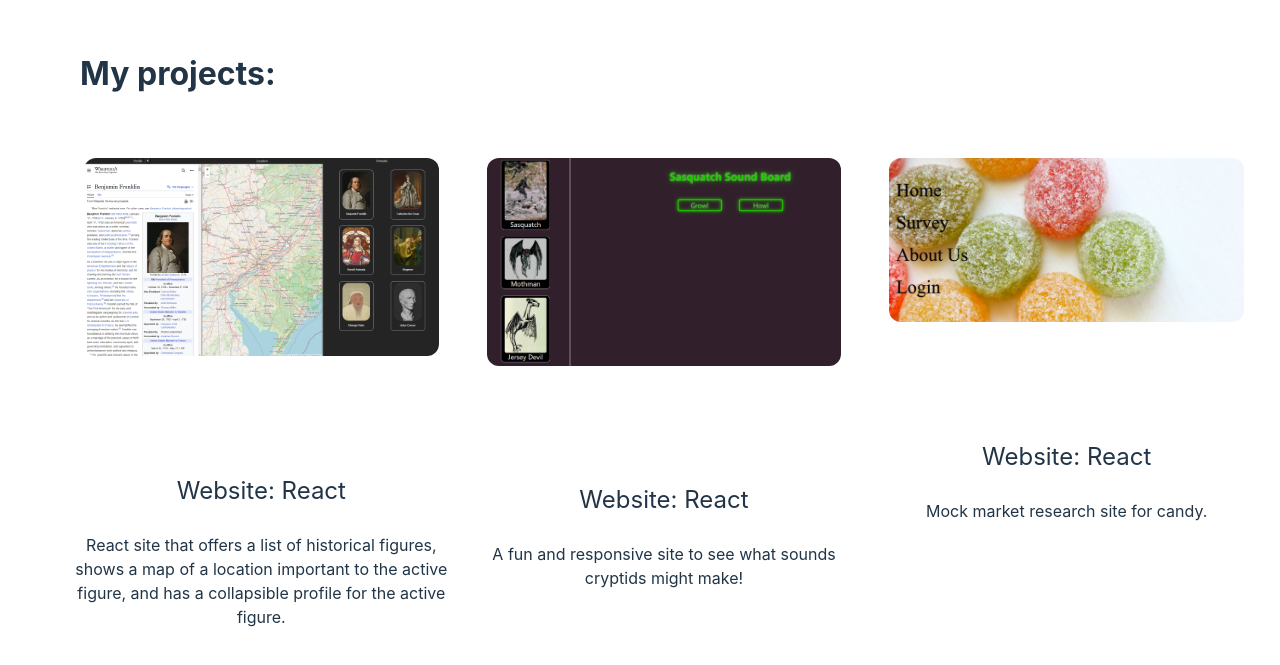
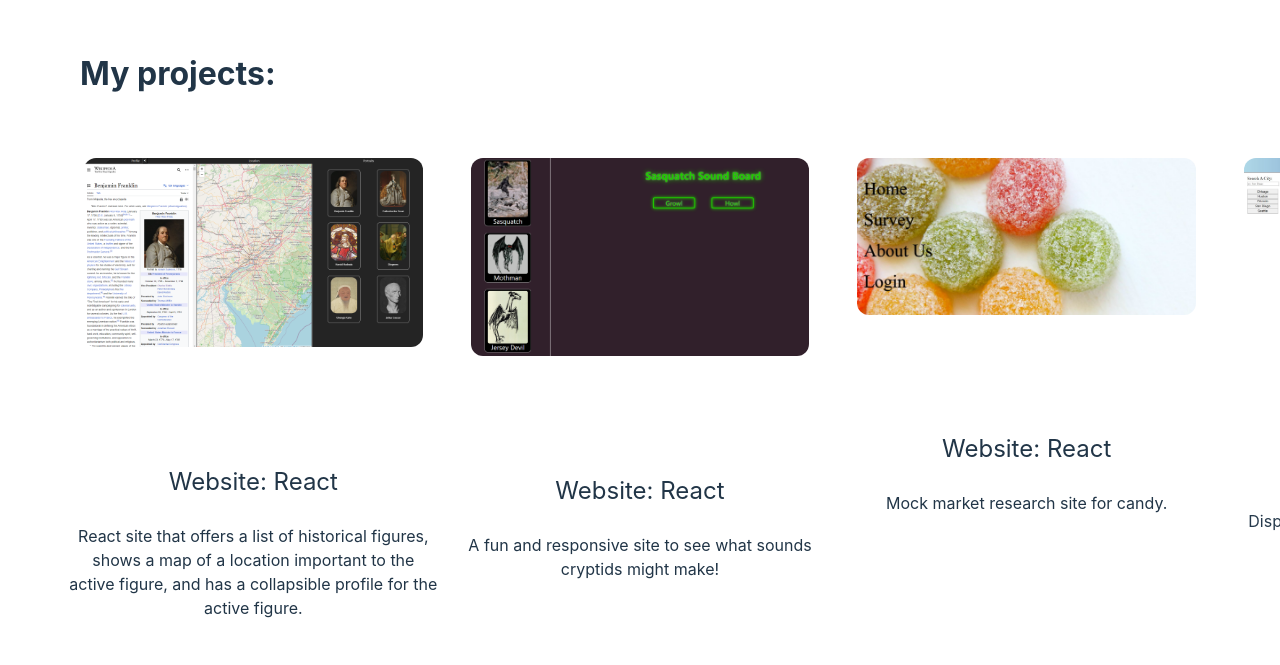
Before and after one commit to Bryandalton/upWorkPortfolio, a React (Vite) app: page / in a window 1280 px wide. Shown: the part 107-772 px from the top of the page. Built offline with nearby package versions, Linux system fonts and the light colour scheme.

Commit message:
spacing changes

```diff
--- a/src/components/carousel.jsx
+++ b/src/components/carousel.jsx
@@ -71,6 +71,7 @@ const Slider = styled.div`
   margin: 0 var(--img-gap);
   transform: translateX(calc(var(--slider-index) * -100%));
   transition: transform 250ms ease-in-out;
+  /* border: 2px solid red; */
 `;
 
 const projects = [
--- a/src/components/project.jsx
+++ b/src/components/project.jsx
@@ -3,8 +3,9 @@ import styled from "styled-components";
 
 const ProjectDiv = styled.div`
   margin: 0.5rem;
-  flex: 0 0 calc(100% / var(--items-per-screen));
-  max-width: calc(100% / var(--items-per-screen));
+  flex: 0 0 calc((100% / var(--items-per-screen)) - 1rem);
+  max-width: calc((100% / var(--items-per-screen)) - 1rem);
+  /* border: solid 2px white; */
   &:hover {
     box-shadow: 4px 4px 5px darkgray;
     border-radius: 1rem;
--- a/vite.config.js
+++ b/vite.config.js
@@ -4,5 +4,5 @@ import react from '@vitejs/plugin-react'
 // https://vitejs.dev/config/
 export default defineConfig({
   plugins: [react()],
-  base:"/upWorkPortfolio"
+  base:"/upWorkPortfolio/"
 })
```
